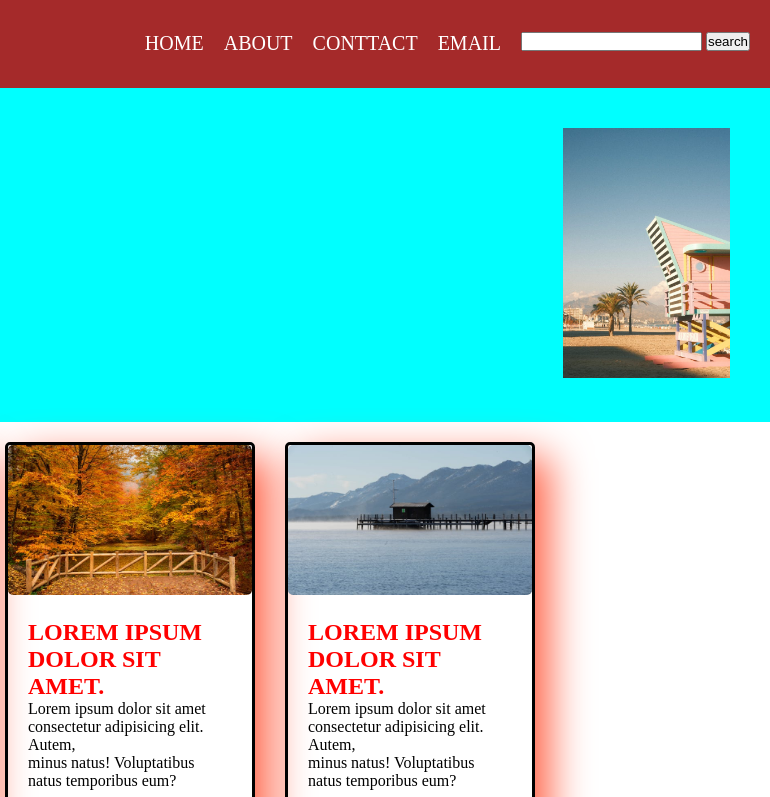
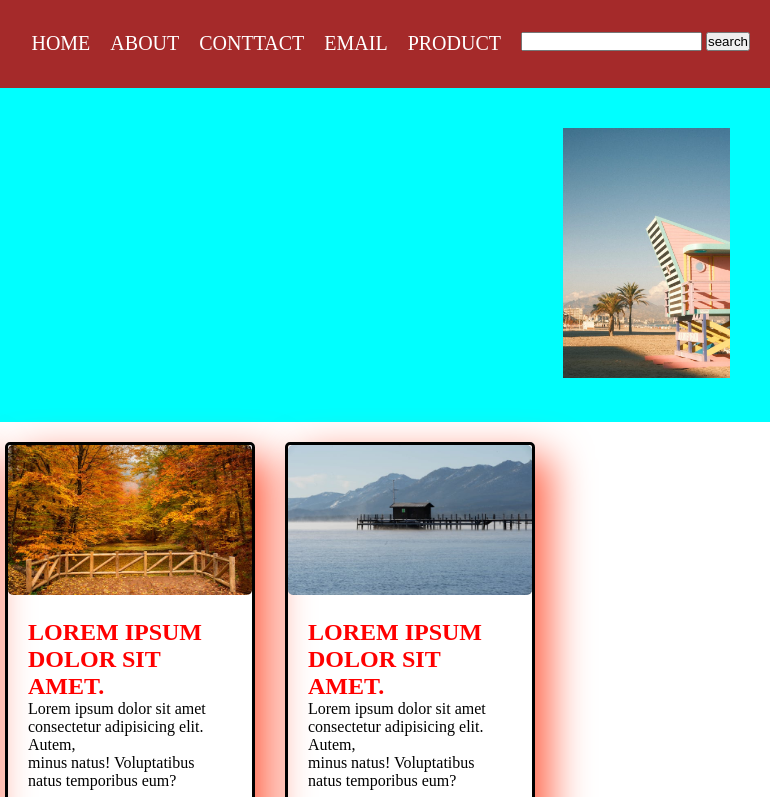
Before and after one commit to hussain8834/First-Wab, a plain HTML site: page index.html in a window 1280 px wide. Shown: the top 797 px of the page, 510-1280 px from the left. Drawn offline with Linux system fonts and the light colour scheme.

Commit message:
updat cod

```diff
--- a/index.html
+++ b/index.html
@@ -21,6 +21,7 @@
                 <li><a href="#">About</a></li>
                 <li><a href="#">Conttact</a></li>
                 <li><a href="#">Email</a></li>
+                <li> <a href="#">product</a></li>
                 <li><input type="text" name="search">&nbsp;<input type="submit" name="submit" value="search">
 
             </ul>
```
